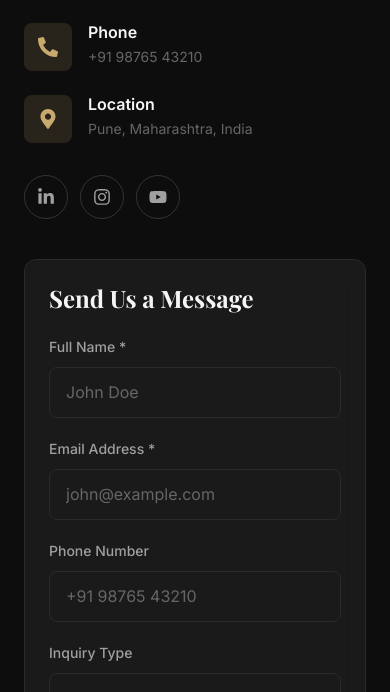
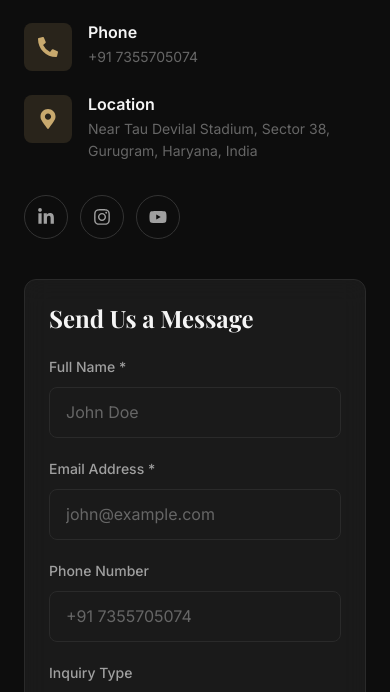
Before and after one commit to Ritesh15y/personal_website_frontend, a React (Vite) app: page /contact in a window 390 px wide. Shown: the part 691-1383 px from the top of the page. Built offline with nearby package versions, Linux system fonts and the light colour scheme; no server answers; a web font is replaced by a local one.

Commit message:
update phone number and address in contact page and footer

```diff
--- a/src/pages/Contact/ContactPage.jsx
+++ b/src/pages/Contact/ContactPage.jsx
@@ -141,7 +141,7 @@ const ContactPage = () => {
                   </div>
                   <div>
                     <h5>Phone</h5>
-                    <p>+91 98765 43210</p>
+                    <p><a href="tel:+917355705074" style={{ color: 'inherit', textDecoration: 'none' }}>+91 7355705074</a></p>
                   </div>
                 </div>
 
@@ -151,7 +151,7 @@ const ContactPage = () => {
                   </div>
                   <div>
                     <h5>Location</h5>
-                    <p>Pune, Maharashtra, India</p>
+                    <p>Near Tau Devilal Stadium, Sector 38, Gurugram, Haryana, India</p>
                   </div>
                 </div>
               </div>
@@ -208,7 +208,7 @@ const ContactPage = () => {
                     id="phone"
                     name="phone"
                     type="tel"
-                    placeholder="+91 98765 43210"
+                    placeholder="+91 7355705074"
                     value={formData.phone}
                     onChange={handleChange}
                   />
--- a/src/shared/components/Footer/Footer.jsx
+++ b/src/shared/components/Footer/Footer.jsx
@@ -72,11 +72,11 @@ const Footer = () => {
             <ul className="footer__contact-list">
               <li>
                 <FaEnvelope className="footer__contact-icon" />
-                <span>hello@premadesignstudio.in</span>
+                <a href="mailto:hello@premadesignstudio.in" style={{ color: 'inherit', textDecoration: 'none' }}>hello@premadesignstudio.in</a>
               </li>
               <li>
                 <FaPhoneAlt className="footer__contact-icon" />
-                <span>+91 7355705074</span>
+                <a href="tel:+917355705074" style={{ color: 'inherit', textDecoration: 'none' }}>+91 7355705074</a>
               </li>
               <li>
                 <FaMapMarkerAlt className="footer__contact-icon" />
```
